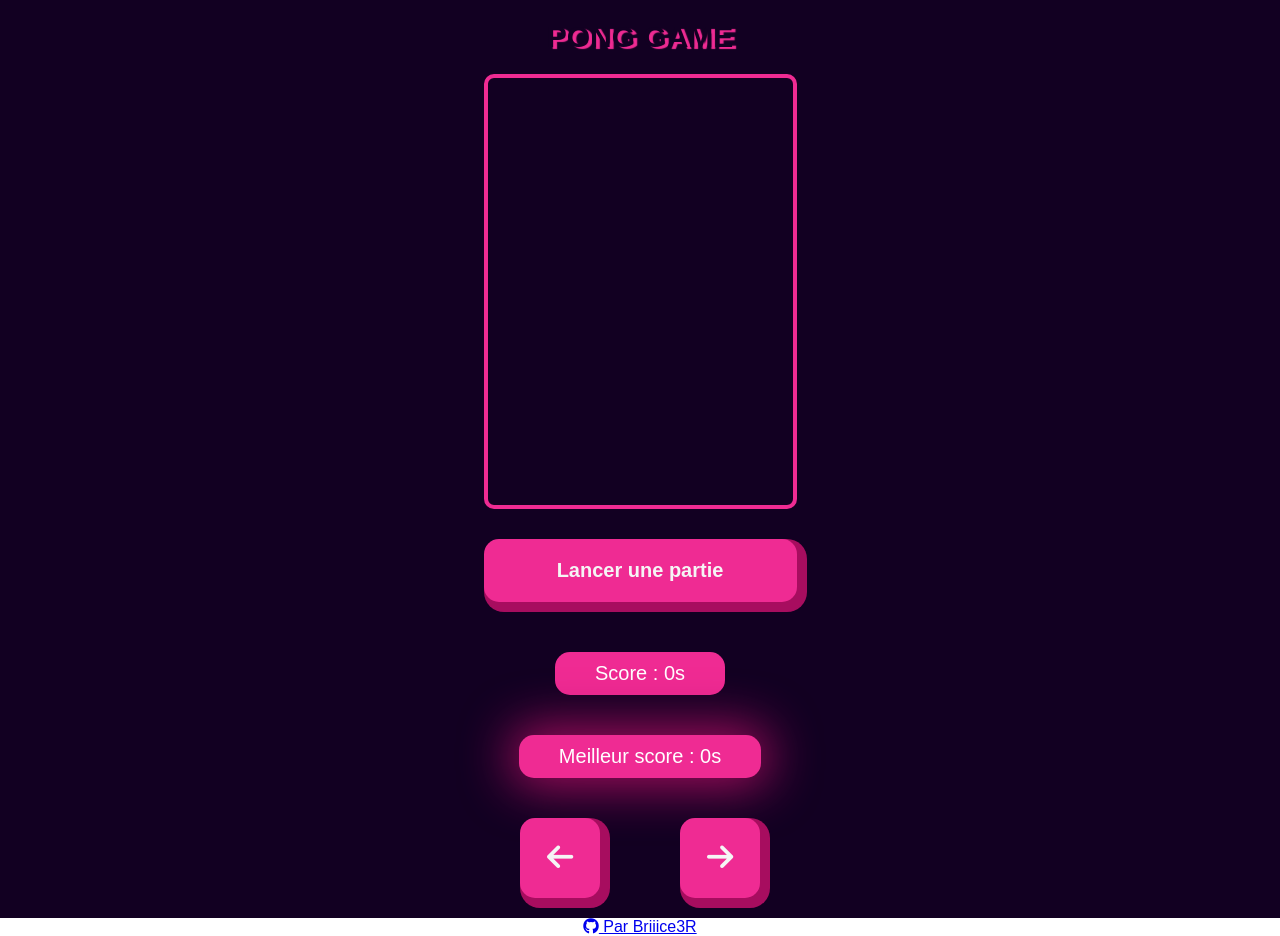
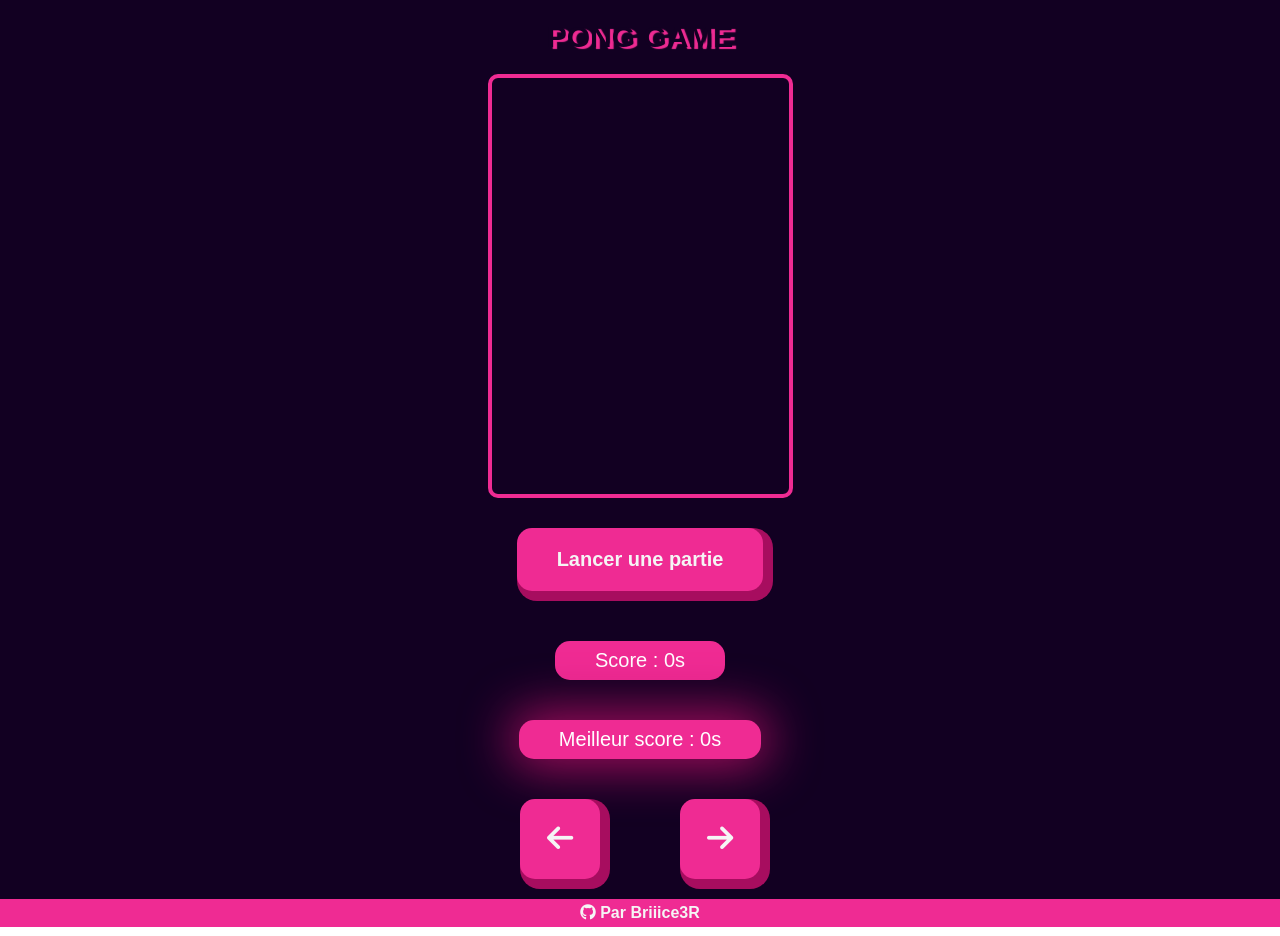
Before and after one commit to Briiice3R/Pong, a plain HTML site: page index.html in a window 1280 px wide. Drawn offline with Linux system fonts and the light colour scheme.

Commit message:
style: Stylise le footer

```diff
--- a/src/styles/style.css
+++ b/src/styles/style.css
@@ -3,6 +3,9 @@
     --secondary-color:#EF2B93;
     --optional-color: #A70D5F;
     --radius: 15px;
+}
+*, ::before, ::after{
+    box-sizing: border-box;
 }
 
 body {
@@ -12,6 +15,10 @@ body {
     text-align: center;
     padding: 0;
     margin: 0;
+    display: flex;
+
+    flex-direction: column;
+    min-height: 100vh;
 
 }
 
@@ -27,7 +34,8 @@ button{
 
 main{
     background: var(--main-color);
-    min-height: 100vh;
+
+    flex: 1 0 auto;
     display: flex;
     justify-content: center;
     align-items: center;
@@ -54,14 +62,15 @@ canvas {
     color:whitesmoke;
     border-radius: var(--radius);
     box-shadow: 5px 5px 0px 5px var(--optional-color);
-    width: 100%;
+    max-width: 100%;
     font-weight: bolder;
+    cursor: pointer;
 }
 
 .scoreText, .highestScoreText{
     font-size: 20px;
     background: var(--secondary-color);
-    padding: 10px 40px;
+    padding: 8px 40px;
     border-radius: var(--radius);
 }
 
@@ -94,6 +103,20 @@ canvas {
 
 }
 
+footer{
+    flex-shrink: 0;
+    padding: 5px;
+    background: var(--secondary-color);
+}
+
+footer a{
+    text-decoration: none;
+    color: whitesmoke;
+    font-weight: bolder;
+
+
+}
+
 @media (min-width: 375px){
     canvas{
         width: 305px;
```
